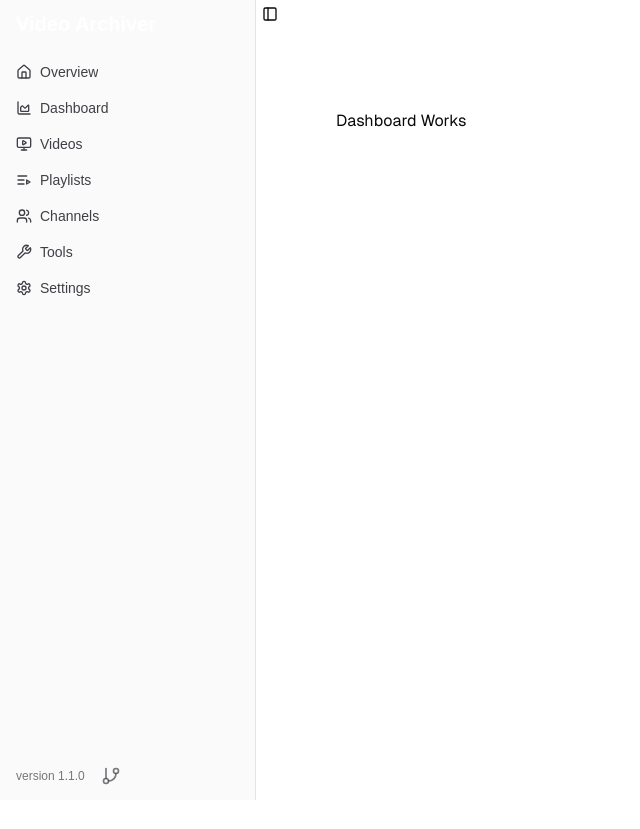
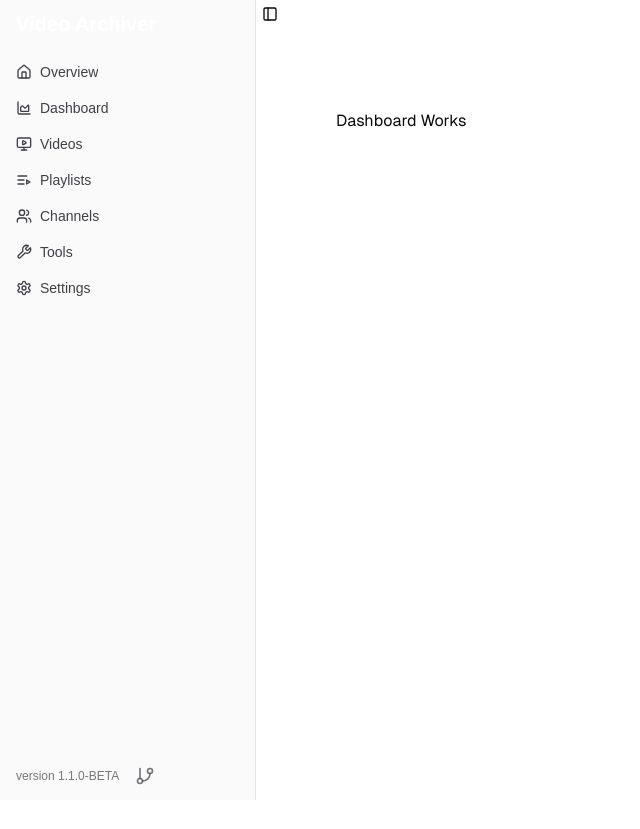
Before and after one commit to Fx64b/video-archiver, a Next.js app in the folder web/: page /dashboard in a window 1280 px wide. Shown: the whole page, without its empty margins (0-640 px from the left). Built offline with nearby package versions, Linux system fonts and the light colour scheme.

Commit message:
chore(web/sidebar): add beta suffix to indicate state of the project

```diff
--- a/web/components/app-sidebar.tsx
+++ b/web/components/app-sidebar.tsx
@@ -110,7 +110,7 @@ export function AppSidebar() {
             </SidebarContent>
             <SidebarFooter>
                 <SidebarGroupLabel className={'gap-x-4'}>
-                    <p className={'text-md'}>version {version}</p>{' '}
+                    <p className={'text-md'}>version {version}-BETA</p>{' '}
                     <Link
                         target={'_blank'}
                         href={'https://github.com/Fx64b/video-archiver'}
```
